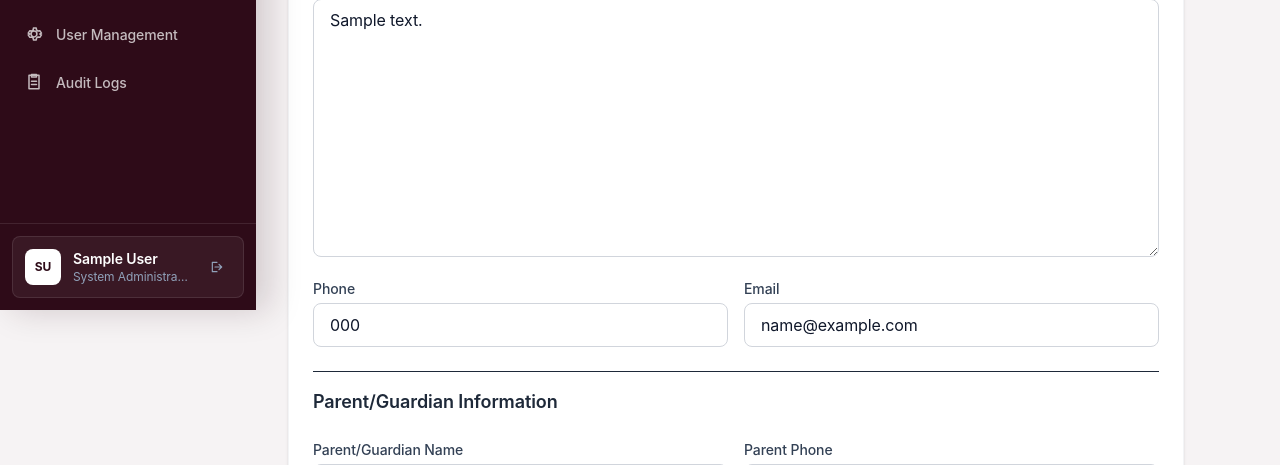
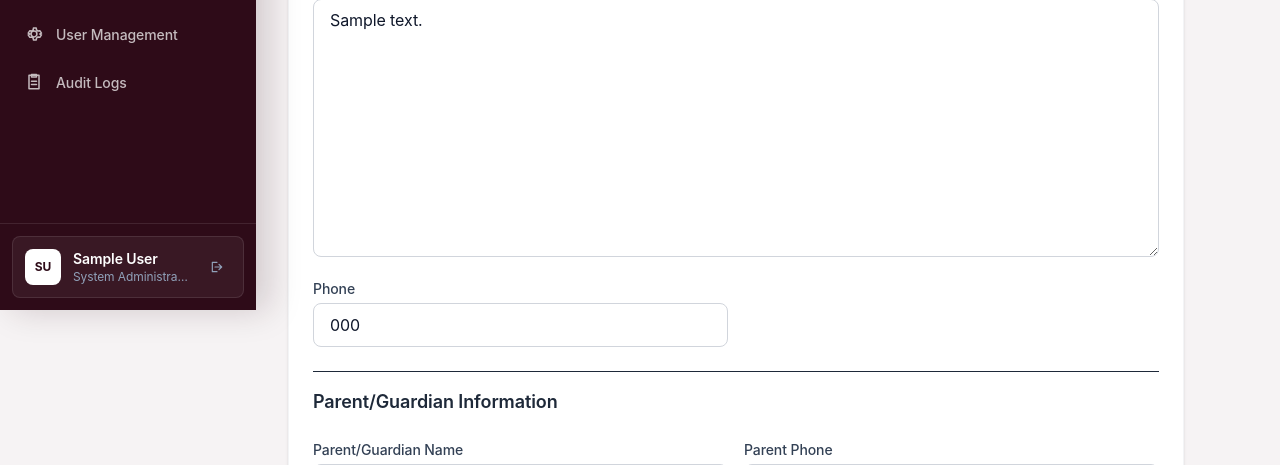
Before and after one commit to lanzy-lanzy/SMIS, a Django app: page /students/1/edit/ in a window 1280 px wide. Shown: the part 490-955 px from the top of the page. Run offline with Django 5.2, Linux system fonts and the light colour scheme; a user stored in the database is signed in; tables that the repository leaves empty hold one stand-in row (values such as "Sample post"); style sheets or scripts are compiled from the project's sources.

Commit message:
refactor(forms): remove email field from user and student forms

```diff
--- a/accounts/forms.py
+++ b/accounts/forms.py
@@ -18,7 +18,7 @@ class LoginForm(AuthenticationForm):
 class UserCreationFormAdmin(UserCreationForm):
     class Meta:
         model = User
-        fields = ('username', 'first_name', 'last_name', 'email', 'role', 'phone', 'address')
+        fields = ('username', 'first_name', 'last_name', 'role', 'phone', 'address')
 
     def __init__(self, *args, **kwargs):
         super().__init__(*args, **kwargs)
@@ -49,7 +49,7 @@ class UserEditForm(forms.ModelForm):
 
     class Meta:
         model = User
-        fields = ('username', 'first_name', 'last_name', 'email', 'role', 'phone', 'address', 'is_active')
+        fields = ('username', 'first_name', 'last_name', 'role', 'phone', 'address', 'is_active')
 
     def __init__(self, *args, **kwargs):
         super().__init__(*args, **kwargs)
@@ -85,7 +85,7 @@ class UserEditForm(forms.ModelForm):
 class ProfileForm(forms.ModelForm):
     class Meta:
         model = User
-        fields = ('first_name', 'last_name', 'email', 'phone', 'address', 'profile_picture')
+        fields = ('first_name', 'last_name', 'phone', 'address', 'profile_picture')
 
     def __init__(self, *args, **kwargs):
         super().__init__(*args, **kwargs)
--- a/students/forms.py
+++ b/students/forms.py
@@ -6,7 +6,7 @@ class StudentForm(forms.ModelForm):
     class Meta:
         model = Student
         fields = ('lrn', 'first_name', 'middle_name', 'last_name', 'suffix', 'sex',
-                  'birthdate', 'birthplace', 'address', 'phone', 'email',
+                  'birthdate', 'birthplace', 'address', 'phone',
                   'parent_name', 'parent_phone', 'parent_address',
                   'grade_level', 'section', 'school_year', 'status')
         widgets = {
--- a/templates/students/partials/student_form.html
+++ b/templates/students/partials/student_form.html
@@ -49,10 +49,6 @@
                 <label class="block text-sm font-medium mb-1">Phone</label>
                 {{ form.phone }}
             </div>
-            <div>
-                <label class="block text-sm font-medium mb-1">Email</label>
-                {{ form.email }}
-            </div>
         </div>
         <h3 class="text-lg font-semibold border-t pt-4">Parent/Guardian Information</h3>
         <div class="grid grid-cols-1 md:grid-cols-2 gap-4">
--- a/templates/students/student_form.html
+++ b/templates/students/student_form.html
@@ -48,10 +48,6 @@
                     <label class="block text-sm font-medium mb-1">Phone</label>
                     {{ form.phone }}
                 </div>
-                <div>
-                    <label class="block text-sm font-medium mb-1">Email</label>
-                    {{ form.email }}
-                </div>
             </div>
 
             <h3 class="text-lg font-semibold border-t pt-4">Parent/Guardian Information</h3>
```
